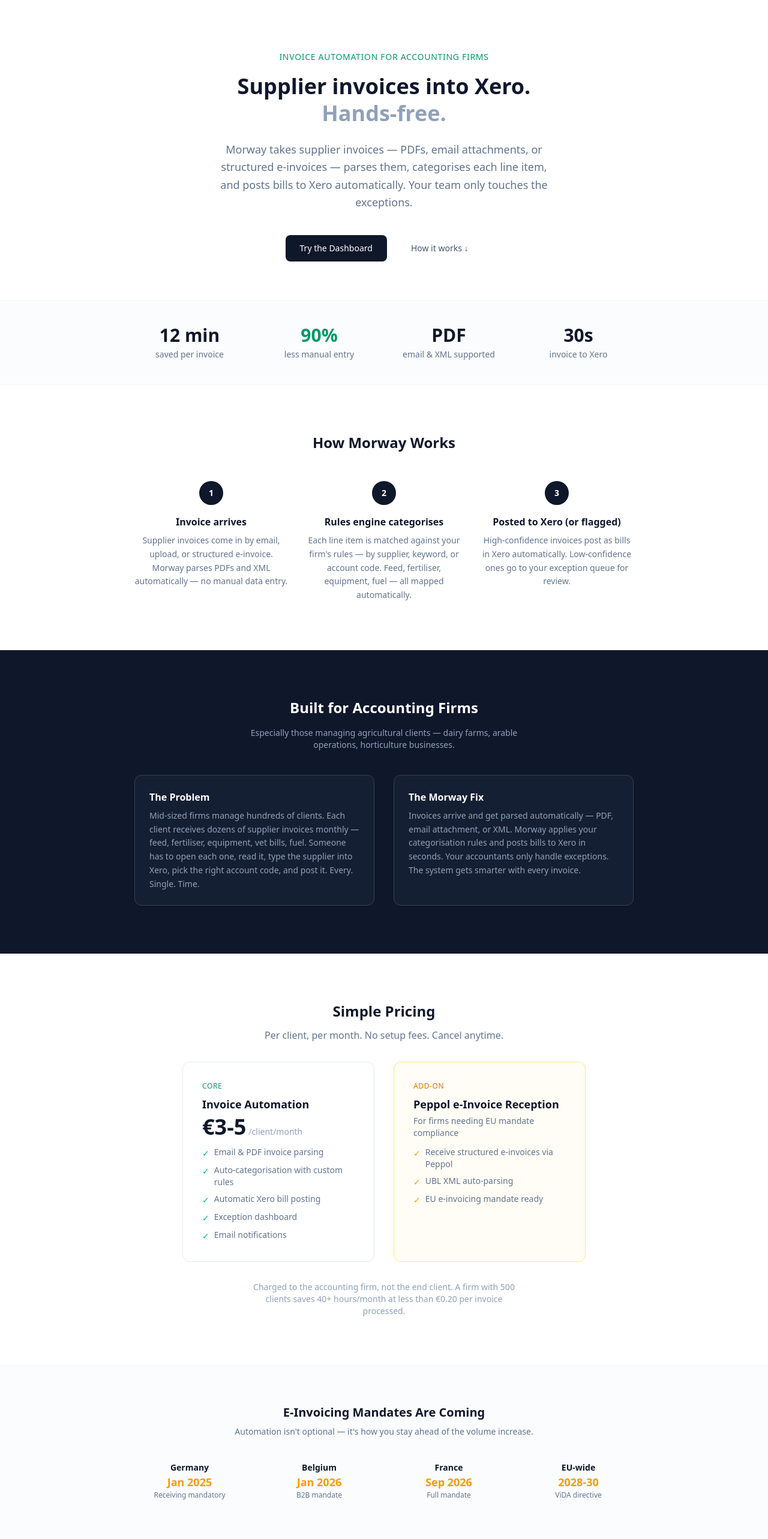
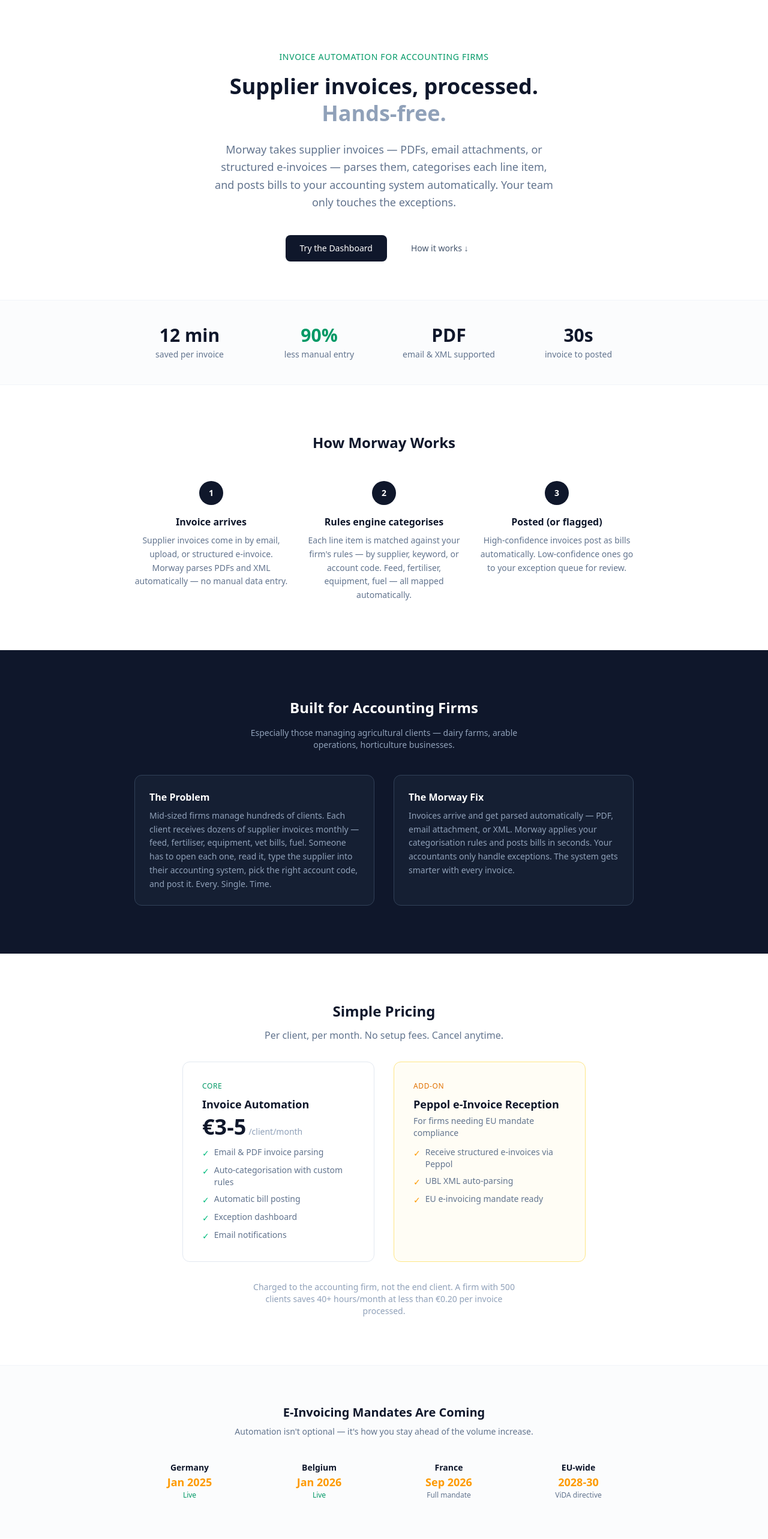
Before and after one commit to bkwale/morway, a Next.js app: page / in a window 1280 px wide. Shown: the part 80-2646 px from the top of the page at 60% size. Built offline with nearby package versions, Linux system fonts and the light colour scheme.

Commit message:
Remove Xero specificity, fix timeline dates

```diff
--- a/src/app/layout.tsx
+++ b/src/app/layout.tsx
@@ -14,7 +14,7 @@
 
 export const metadata: Metadata = {
   title: "Morway — Invoice Automation for Accounting Firms",
-  description: "Automate invoice processing from email to Xero. Built for accounting firms serving agriculture.",
+  description: "Automate invoice processing from email to your accounting system. Built for accounting firms serving agriculture.",
 };
 
 export default function RootLayout({
--- a/src/app/page.tsx
+++ b/src/app/page.tsx
@@ -20,13 +20,13 @@
           Invoice Automation for Accounting Firms
         </p>
         <h1 className="text-4xl font-bold text-slate-900 leading-tight mb-6">
-          Supplier invoices into Xero.
+          Supplier invoices, processed.
           <br />
           <span className="text-slate-400">Hands-free.</span>
         </h1>
         <p className="text-lg text-slate-500 max-w-xl mx-auto mb-10 leading-relaxed">
           Morway takes supplier invoices — PDFs, email attachments, or structured e-invoices — parses them,
-          categorises each line item, and posts bills to Xero automatically. Your team only touches the exceptions.
+          categorises each line item, and posts bills to your accounting system automatically. Your team only touches the exceptions.
         </p>
         <div className="flex items-center justify-center gap-4">
           <Link
@@ -61,7 +61,7 @@
           </div>
           <div>
             <p className="text-3xl font-bold text-slate-900">30s</p>
-            <p className="text-sm text-slate-500 mt-1">invoice to Xero</p>
+            <p className="text-sm text-slate-500 mt-1">invoice to posted</p>
           </div>
         </div>
       </section>
@@ -83,8 +83,8 @@
           />
           <StepCard
             number="3"
-            title="Posted to Xero (or flagged)"
-            description="High-confidence invoices post as bills in Xero automatically. Low-confidence ones go to your exception queue for review."
+            title="Posted (or flagged)"
+            description="High-confidence invoices post as bills automatically. Low-confidence ones go to your exception queue for review."
           />
         </div>
       </section>
@@ -102,14 +102,14 @@
               <p className="text-sm text-slate-400 leading-relaxed">
                 Mid-sized firms manage hundreds of clients. Each client receives dozens of supplier invoices monthly —
                 feed, fertiliser, equipment, vet bills, fuel. Someone has to open each one, read it, type the supplier
-                into Xero, pick the right account code, and post it. Every. Single. Time.
+                into their accounting system, pick the right account code, and post it. Every. Single. Time.
               </p>
             </div>
             <div className="bg-slate-800/50 rounded-xl p-6 border border-slate-700">
               <h3 className="text-base font-semibold mb-2">The Morway Fix</h3>
               <p className="text-sm text-slate-400 leading-relaxed">
                 Invoices arrive and get parsed automatically — PDF, email attachment, or XML.
-                Morway applies your categorisation rules and posts bills to Xero in seconds.
+                Morway applies your categorisation rules and posts bills in seconds.
                 Your accountants only handle exceptions. The system gets smarter with every invoice.
               </p>
             </div>
@@ -142,7 +142,7 @@
               </li>
               <li className="flex items-start gap-2">
                 <span className="text-emerald-500 mt-0.5">✓</span>
-                Automatic Xero bill posting
+                Automatic bill posting
               </li>
               <li className="flex items-start gap-2">
                 <span className="text-emerald-500 mt-0.5">✓</span>
@@ -196,12 +196,12 @@
             <div>
               <p className="text-sm font-bold text-slate-900">Germany</p>
               <p className="text-lg font-bold text-amber-500">Jan 2025</p>
-              <p className="text-xs text-slate-500">Receiving mandatory</p>
+              <p className="text-xs text-emerald-600 font-medium">Live</p>
             </div>
             <div>
               <p className="text-sm font-bold text-slate-900">Belgium</p>
               <p className="text-lg font-bold text-amber-500">Jan 2026</p>
-              <p className="text-xs text-slate-500">B2B mandate</p>
+              <p className="text-xs text-emerald-600 font-medium">Live</p>
             </div>
             <div>
               <p className="text-sm font-bold text-slate-900">France</p>
@@ -238,7 +238,7 @@
       <footer className="border-t border-slate-100 px-8 py-8">
         <div className="max-w-4xl mx-auto flex items-center justify-between text-sm text-slate-400">
           <span>© {new Date().getFullYear()} Morway</span>
-          <span>Invoice to Xero, automated.</span>
+          <span>Invoice processing, automated.</span>
         </div>
       </footer>
     </div>
```
